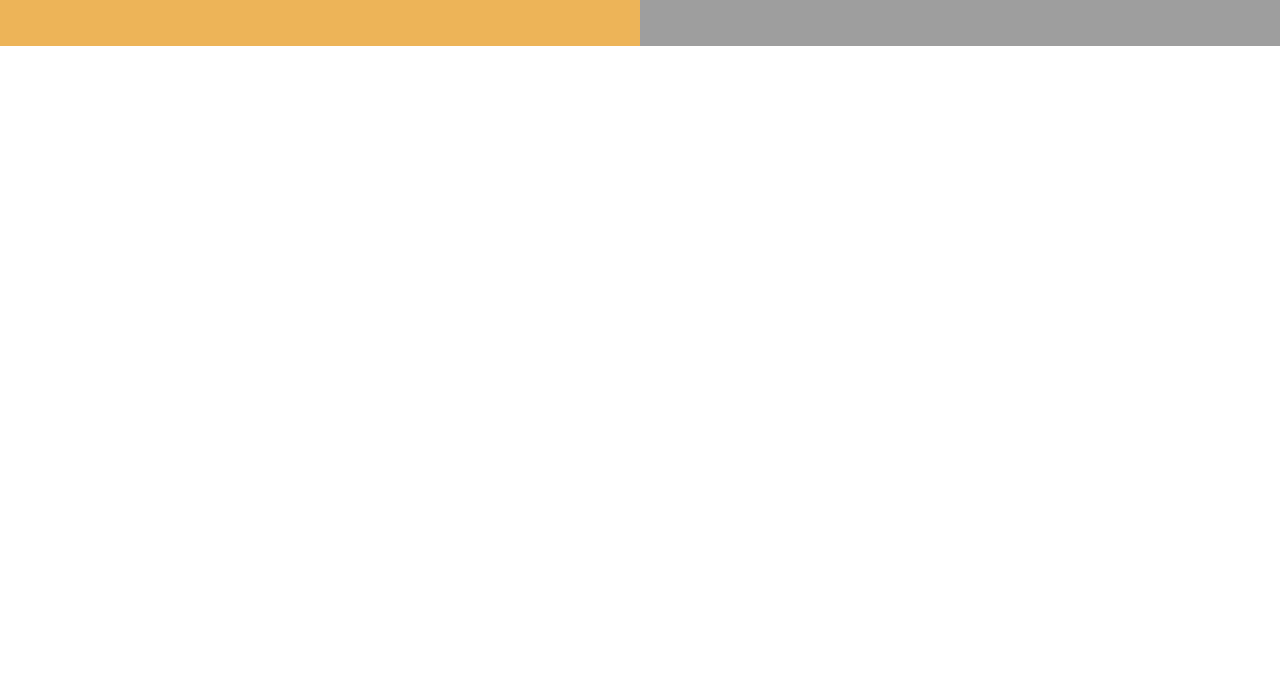
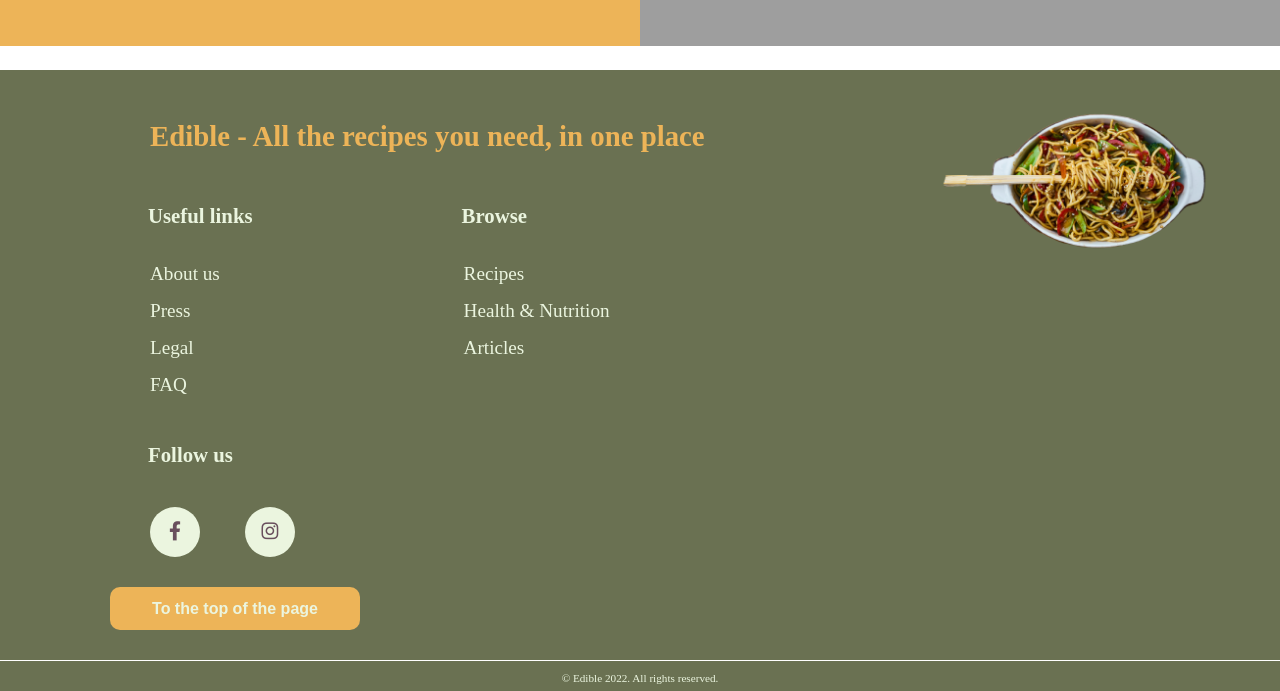
Before and after one commit to JanoskiB/GitHub---Edible, a plain HTML site: page Edible/index.html in a window 1280 px wide. Shown: the part 3581-4272 px from the top of the page. Before the commit the page ends 3631 px from the top, so only its background shows below. Drawn offline with Linux system fonts and the light colour scheme; grey boxes are pictures that could not be loaded; a web font is replaced by a local one.

Commit message:
index page is basically done
a few tweaks are still needed here and there but it's considered done for today:D

```diff
--- a/Edible/assets/style/style.css
+++ b/Edible/assets/style/style.css
@@ -16,6 +16,13 @@
 
 body {
     margin:0;
+    padding:0;
+}
+
+main{
+    margin:0;
+    padding 0;
+    width: 100vw;
 }
 
 .hero {
@@ -296,7 +303,7 @@ article>p{
 .article-div{
     background: #edb458;
     height: 20vh;
-    width: 100vw;
+    width: 100%;
     display: inline-block;
 }
 
@@ -312,12 +319,14 @@ article>p{
     padding-left: 150px;
     margin-right: 0;
     height: 60vh;
+
     background: rgb(237,180,88);
 background: linear-gradient(180deg, rgba(237,180,88,1) 0%, rgba(235,245,223,1) 59%);
 }
 
 .newsletter-div{
     height: 40vh;
+    width: 100vw;
     padding-top: 100px;
     display: grid;
     grid-template-columns: 1fr 1fr;
@@ -396,3 +405,107 @@ input[type=submit]:hover{
 .lightcolor{
     color:#ebf5df
 }
+
+
+
+#footer-image{
+    position: relative;
+    float: right;
+    top: -100px;
+    right: 60px;
+}
+
+.footer-container>h2{
+    padding-top: 50px;
+    color: var(--sunray);
+}
+
+.footer-container{
+     width: 100vw;
+     height: fit-content;
+     background-color:#6a7152;
+     margin:auto;
+     color:#ebf5df;
+     font-size: 1.2rem;
+ }
+ .footer-row{
+     margin-left: 100px;
+     display:flex;
+     flex-wrap:wrap;
+ }
+
+ .footer-col ul{
+     list-style-type:none;
+ }
+ .footer-col a{
+      text-decoration: none;
+ }
+
+ .footer{
+     background-color:#2F2220;
+     padding: 30px 0;
+ }
+ .footer-col{
+     width: 22%;
+    padding-right: 110px;
+    padding-left: 10px;
+ }
+ .footer-col h4{
+     font-weight: 600;
+     font-size: 1.3rem;
+     margin-left: 38px;
+     color: var(--honeydew);
+     margin-bottom:30px;
+     position: relative;
+ }
+
+ .footer-col ul li:not(:last-child){
+     margin-bottom: 10px;
+ }
+ .footer-col ul li a{
+    font-size: 1.2rem;
+     color: var(--honeydew);
+     text-decoration: none;
+     display: block;
+     transition: all 0.3s ease;
+     padding-top: 5px;
+ }
+ footer ul li a:hover {
+      text-decoration: underline;
+ }
+ .footer-col .social-links a{
+     display: inline-block;
+     height: 50px;
+     width: 50px;
+     background-color: var(--honeydew);
+     margin-top: 10px;
+     text-align: center ;
+     line-height: 50px;
+     border-radius: 50%;
+     color: var(--eggplant);
+     transition: all 0.5s ease;
+     margin-left: 40px;
+ }
+
+
+ .footer-col .social-links a:hover{
+     background-color: var(--sunray);
+ }
+
+
+.copyright{
+    font-size: 0.7rem;
+    width: 100vw;
+    height: 30px;
+    border-top: solid 1px white;
+    text-align: center;
+    padding-bottom: 3px;
+    margin-top: 60px;
+
+}
+
+#footerbtn{
+    position: relative;
+    left: 0px;
+
+}
--- a/Edible/index.html
+++ b/Edible/index.html
@@ -6,6 +6,7 @@
     <meta http-equiv="X-UA-Compatible" content="IE=edge">
     <meta name="viewport" content="width=device-width, initial-scale=1.0">
     <link rel="stylesheet" href="assets/style/style.css">
+    <link rel="stylesheet" href="https://cdnjs.cloudflare.com/ajax/libs/font-awesome/6.0.0-beta3/css/all.min.css">
     <title>Edible</title>
 </head>
 
@@ -13,7 +14,7 @@
     <main>
         <div class="hero">
             <nav>
-                <a class="logo" href="index.html">Edible</a>
+                <a class="logo" id="#edible" href="index.html">Edible</a>
                 <div class="navdiv">
                     <ul>
                         <li><a href="recipes.html">Recipes</a></li>
@@ -183,6 +184,46 @@
             </div>
         </div>
     </main>
+    <footer>
+        <div class="footer-container">
+            <h2>
+                Edible - All the recipes you need, in one place
+            </h2>
+            <img src="assets/images-on-home-page/footer/footer-image.png" id="footer-image" style="width: 300px;" alt="">
+            <div class="footer-row">
+                <div class="footer-col">
+                    <h4>Useful links</h4>
+                    <ul>
+                        <li><a href="#">About us</a></li>
+                        <li><a href="#">Press</a></li>
+                        <li><a href="#">Legal</a></li>
+                        <li><a href="#">FAQ</a></li>
+                    </ul>
+                </div>
+                <div class="footer-col">
+                    <h4>Browse</h4>
+                    <ul>
+                        <li><a href="#">Recipes</a></li>
+                        <li><a href="#">Health & Nutrition</a></li>
+                        <li><a href="#">Articles</a></li>
+                    </ul>
+                </div>
+                <div class="footer-col">
+                    <h4>Follow us</h4>
+                    <div class="social-links">
+                        <a href="#" target="_blank"><i id="facebook-icon" class="fab fa-facebook-f"></i></a>
+                        <a href="#" target="_blank"><i class="fab fa-instagram "></i></a>
+                        <form method="get" action="#edible">
+                            <button class="rotd-btn" id="footerbtn" type="submit">To the top of the page</button>
+                        </form>
+                    </div>
+                </div>
+            </div>
+            <div class="copyright">
+                <p>© Edible 2022. All rights reserved.</p>
+            </div>
+        </div>
+    </footer>
 </body>
 
 </html>
```
